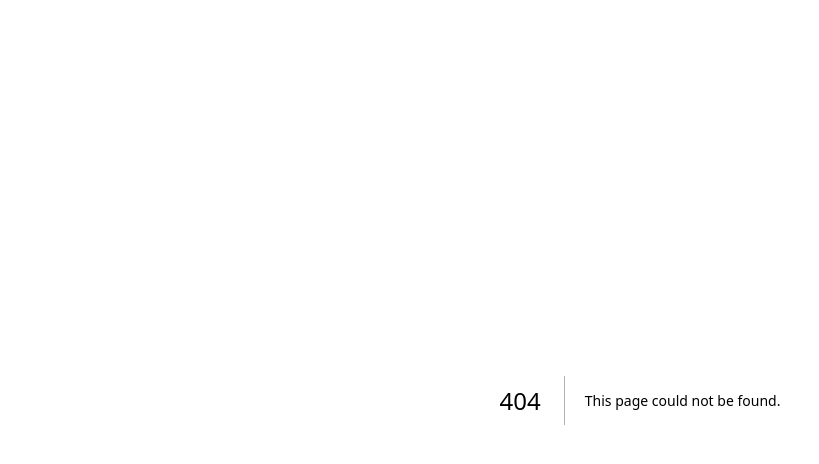
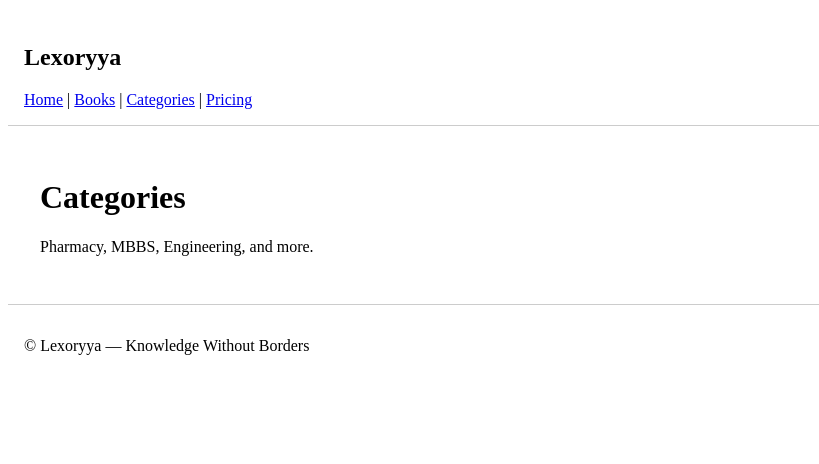
Before and after one commit to sasidhar-cell/lexoryya-web, a Next.js app: page /categories in a window 1280 px wide. Before the commit this address had no page. Shown: the top 464 px of the page, without its empty margins (0-819 px from the left). Built offline with nearby package versions, Linux system fonts and the light colour scheme.

Commit message:
Add categories page

```diff
--- /dev/null
+++ b/pages/categories.js
@@ -0,0 +1,10 @@
+import Layout from "../components/Layout";
+
+export default function Categories() {
+  return (
+    <Layout>
+      <h1>Categories</h1>
+      <p>Pharmacy, MBBS, Engineering, and more.</p>
+    </Layout>
+  );
+}
```
